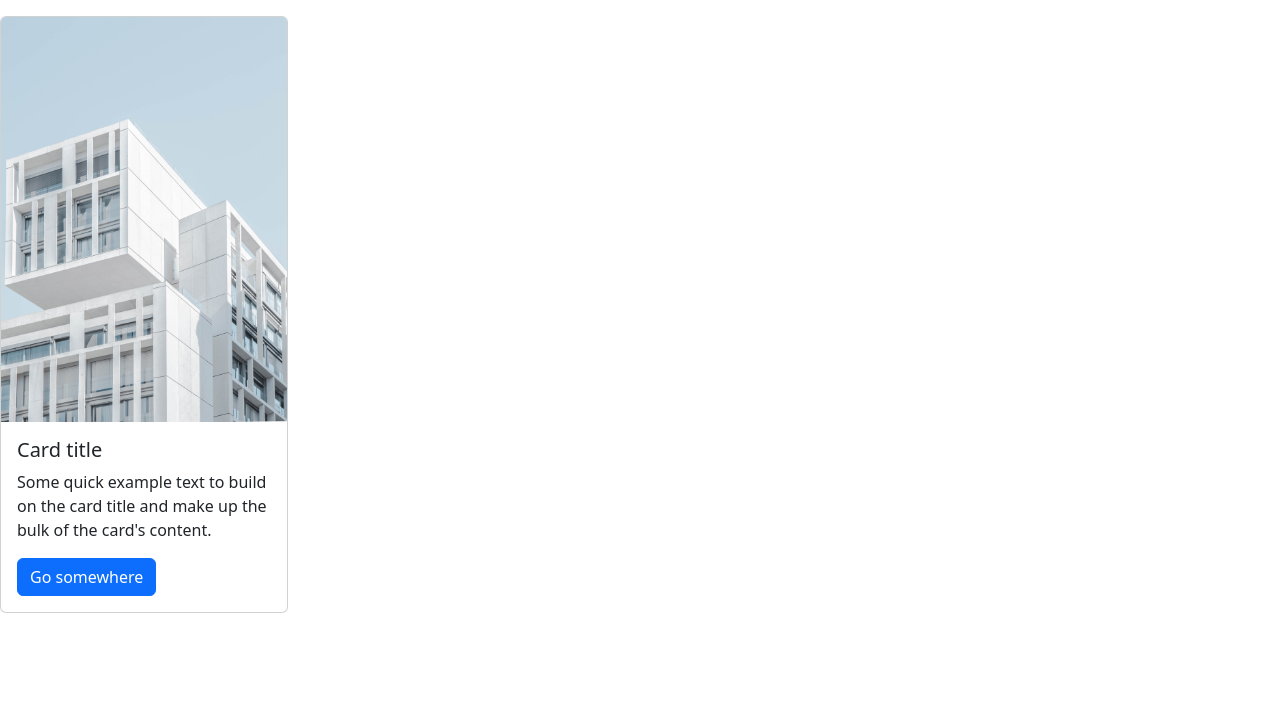
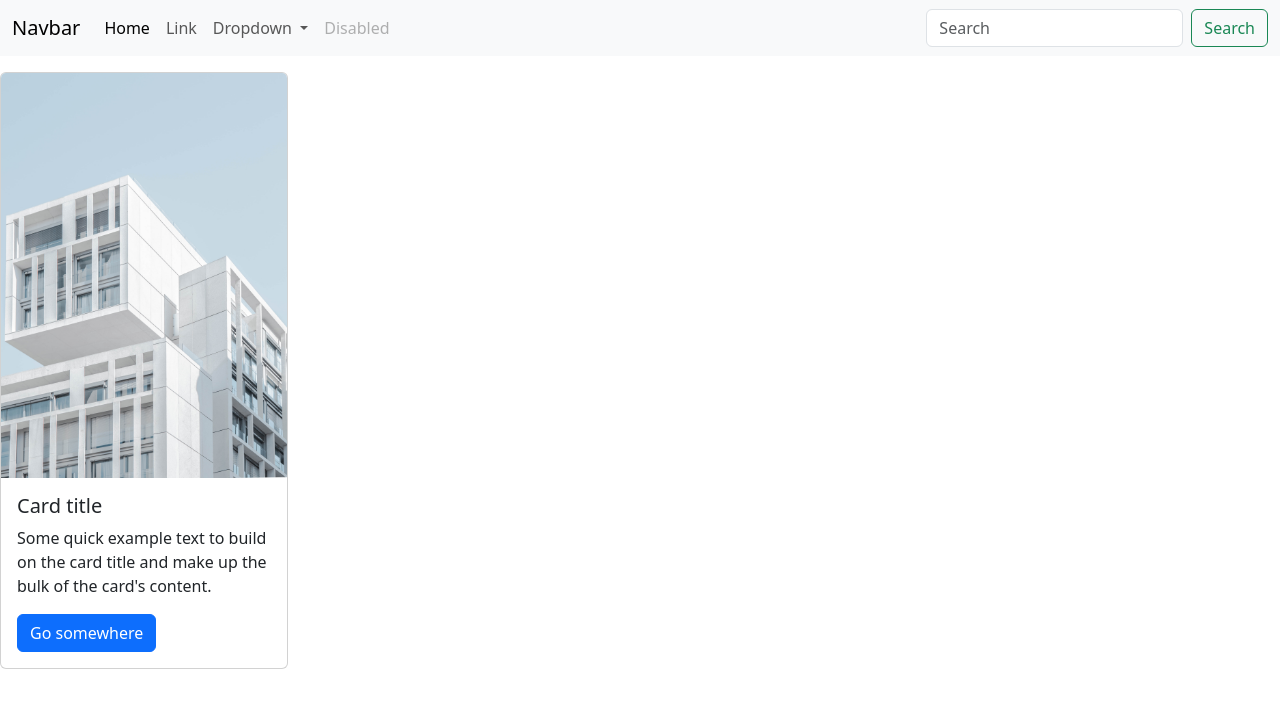
Before and after one commit to belrah/General-Class, a plain HTML site: page index.html in a window 1280 px wide. Drawn offline with nearby package versions, Linux system fonts and the light colour scheme.

Commit message:
added navbar

```diff
--- a/index.html
+++ b/index.html
@@ -10,15 +10,55 @@
 </head>
 
 <body>
+    <nav class="navbar navbar-expand-lg bg-body-tertiary">
+        <div class="container-fluid">
+            <a class="navbar-brand" href="#">Navbar</a>
+            <button class="navbar-toggler" type="button" data-bs-toggle="collapse" data-bs-target="#navbarSupportedContent" aria-controls="navbarSupportedContent" aria-expanded="false" aria-label="Toggle navigation">
+      <span class="navbar-toggler-icon"></span>
+    </button>
+            <div class="collapse navbar-collapse" id="navbarSupportedContent">
+                <ul class="navbar-nav me-auto mb-2 mb-lg-0">
+                    <li class="nav-item">
+                        <a class="nav-link active" aria-current="page" href="#">Home</a>
+                    </li>
+                    <li class="nav-item">
+                        <a class="nav-link" href="#">Link</a>
+                    </li>
+                    <li class="nav-item dropdown">
+                        <a class="nav-link dropdown-toggle" href="#" role="button" data-bs-toggle="dropdown" aria-expanded="false">
+            Dropdown
+          </a>
+                        <ul class="dropdown-menu">
+                            <li><a class="dropdown-item" href="#">Action</a></li>
+                            <li><a class="dropdown-item" href="#">Another action</a></li>
+                            <li>
+                                <hr class="dropdown-divider">
+                            </li>
+                            <li><a class="dropdown-item" href="#">Something else here</a></li>
+                        </ul>
+                    </li>
+                    <li class="nav-item">
+                        <a class="nav-link disabled">Disabled</a>
+                    </li>
+                </ul>
+                <form class="d-flex" role="search">
+                    <input class="form-control me-2" type="search" placeholder="Search" aria-label="Search">
+                    <button class="btn btn-outline-success" type="submit">Search</button>
+                </form>
+            </div>
+        </div>
+    </nav>
+
+
     <section class="mt-3 mb-3">
         <div class="card" style="width: 18rem;">
             <img src="/Images/drawing.jpg" class="card-img-top h-50 w-100" alt="...">
             <div class="card-body">
-              <h5 class="card-title">Card title</h5>
-              <p class="card-text">Some quick example text to build on the card title and make up the bulk of the card's content.</p>
-              <a href="#" class="btn btn-primary">Go somewhere</a>
+                <h5 class="card-title">Card title</h5>
+                <p class="card-text">Some quick example text to build on the card title and make up the bulk of the card's content.</p>
+                <a href="#" class="btn btn-primary">Go somewhere</a>
             </div>
-          </div>
+        </div>
     </section>
     <script src="https://cdn.jsdelivr.net/npm/bootstrap@5.3.0-alpha1/dist/js/bootstrap.bundle.min.js" integrity="sha384-w76AqPfDkMBDXo30jS1Sgez6pr3x5MlQ1ZAGC+nuZB+EYdgRZgiwxhTBTkF7CXvN" crossorigin="anonymous"></script>
 </body>
```
